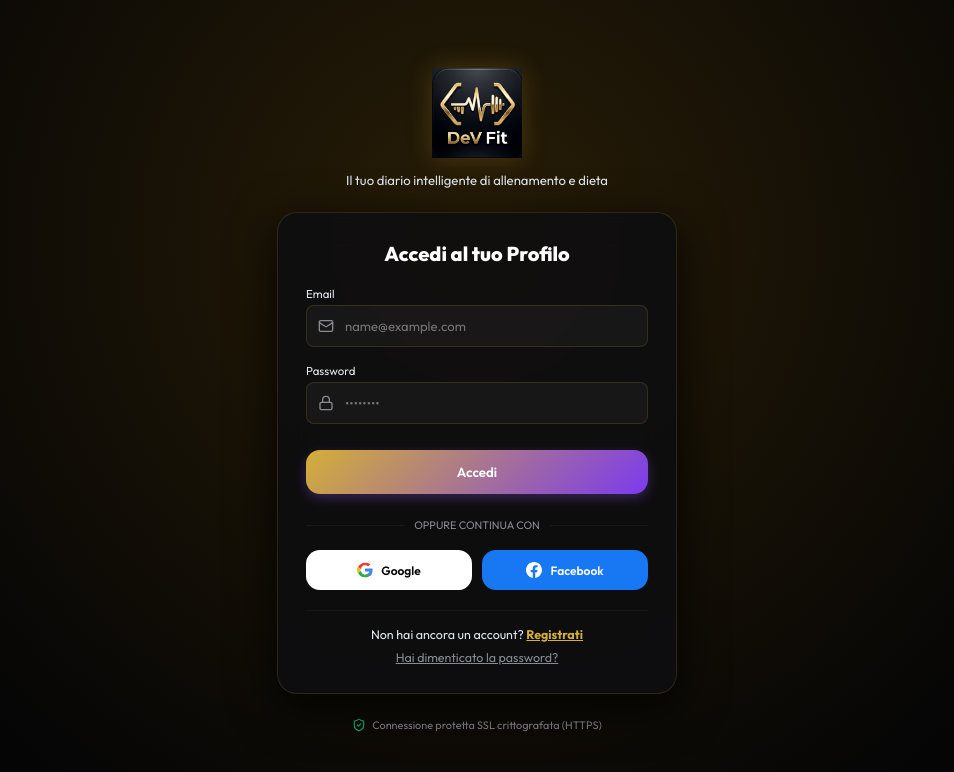
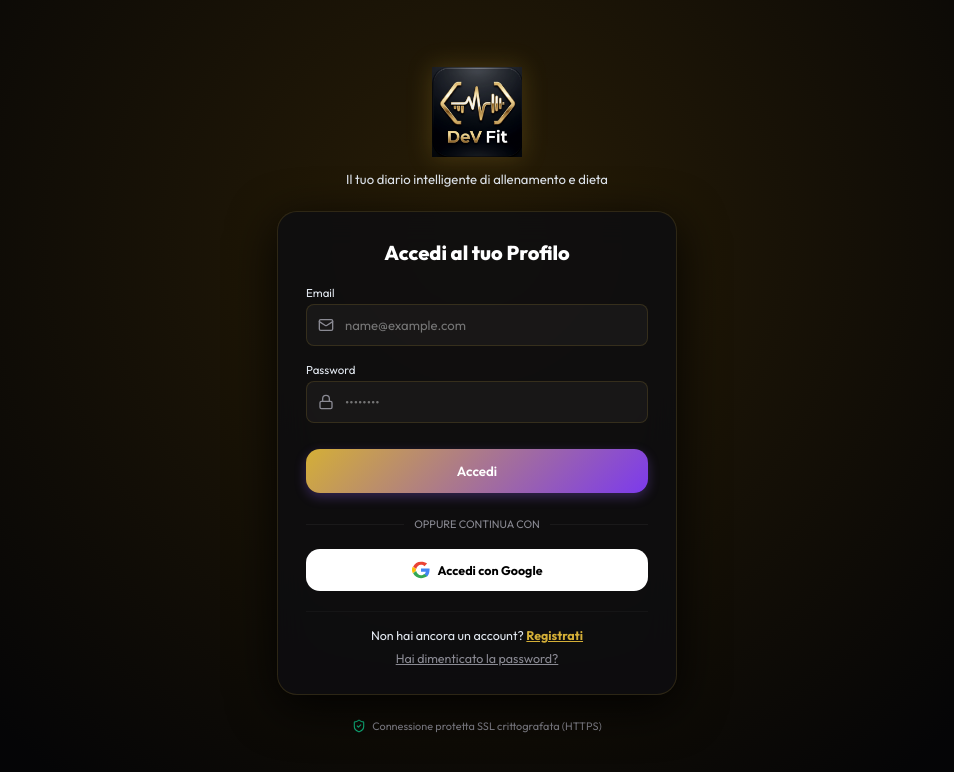
Before and after one commit to Demi290402/DeV_Fit, a React (Vite) app: page / in a window 1280 px wide. Shown: the top 772 px of the page, without its empty margins (163-1117 px from the left). Built offline with nearby package versions, Linux system fonts and the light colour scheme; no server answers.

Commit message:
feat: rimosso l'accesso con facebook per semplificare l'autenticazione

```diff
--- a/src/components/AuthScreen.tsx
+++ b/src/components/AuthScreen.tsx
@@ -190,64 +190,37 @@
                 <div style={{ flex: 1, height: '1px', background: 'rgba(255, 255, 255, 0.05)' }}></div>
               </div>
 
-              <div style={{ display: 'flex', gap: '10px' }}>
-                {/* Google Button */}
+              {/* Google Button - Full Width */}
               <button
                 type="button"
                 className="btn-secondary"
                 disabled={loading}
                 onClick={() => signInWithOAuth('google')}
                 style={{
-                    flex: 1,
-                    height: '40px',
-                    padding: 0,
-                    fontSize: '0.75rem',
+                  width: '100%',
+                  height: '42px',
+                  fontSize: '0.78rem',
                   display: 'flex',
                   alignItems: 'center',
                   justifyContent: 'center',
                   gap: '8px',
                   background: 'white',
                   color: 'black',
-                    border: 'none'
+                  border: 'none',
+                  fontWeight: 'bold'
                 }}
               >
-                  <svg width="16" height="16" viewBox="0 0 24 24">
+                <svg width="18" height="18" viewBox="0 0 24 24">
                   <path fill="#ea4335" d="M12 5.04c1.78 0 3.38.61 4.64 1.82l3.46-3.46C17.97 1.54 15.22 1 12 1 7.35 1 3.39 3.68 1.48 7.57l4.08 3.16C6.54 7.6 9 5.04 12 5.04z" />
                   <path fill="#4285f4" d="M23.49 12.27c0-.81-.07-1.59-.2-2.35H12v4.51h6.48c-.29 1.48-1.14 2.73-2.42 3.58l3.77 2.92c2.2-2.03 3.46-5.02 3.46-8.66z" />
                   <path fill="#fbbc05" d="M5.56 10.73A7.24 7.24 0 0 1 5.04 12c0 .44.04.87.12 1.3l-4.08 3.16A11.94 11.94 0 0 1 0 12c0-1.58.31-3.09.88-4.47l4.68 3.2z" />
                   <path fill="#34a853" d="M12 18.96c-3 0-5.46-2.56-6.44-5.69l-4.08 3.16C3.39 20.32 7.35 23 12 23c3.24 0 5.97-1.07 7.96-2.91l-3.77-2.92c-1.12.79-2.55 1.79-4.19 1.79z" />
                 </svg>
-                  Google
-                </button>
-
-                {/* Facebook Button */}
-                <button
-                  type="button"
-                  className="btn-secondary"
-                  disabled={loading}
-                  onClick={() => signInWithOAuth('facebook')}
-                  style={{
-                    flex: 1,
-                    height: '40px',
-                    padding: 0,
-                    fontSize: '0.75rem',
-                    display: 'flex',
-                    alignItems: 'center',
-                    justifyContent: 'center',
-                    gap: '8px',
-                    background: '#1877f2',
-                    color: 'white',
-                    border: 'none'
-                  }}
-                >
-                  <svg width="16" height="16" fill="white" viewBox="0 0 24 24">
-                    <path d="M24 12.073c0-6.627-5.373-12-12-12s-12 5.373-12 12c0 5.99 4.388 10.954 10.125 11.854v-8.385H7.078v-3.47h3.047V9.43c0-3.007 1.792-4.669 4.533-4.669 1.312 0 2.686.235 2.686.235v2.953H15.83c-1.491 0-1.956.925-1.956 1.874v2.25h3.328l-.532 3.47h-2.796v8.385C19.612 23.027 24 18.062 24 12.073z" />
-                  </svg>
-                  Facebook
+                Accedi con Google
               </button>
             </div>
-            </div>
           )}
+
 
 
           {/* Mode Switchers */}
```
Lines whose indentation alone changed are shown as unchanged.
